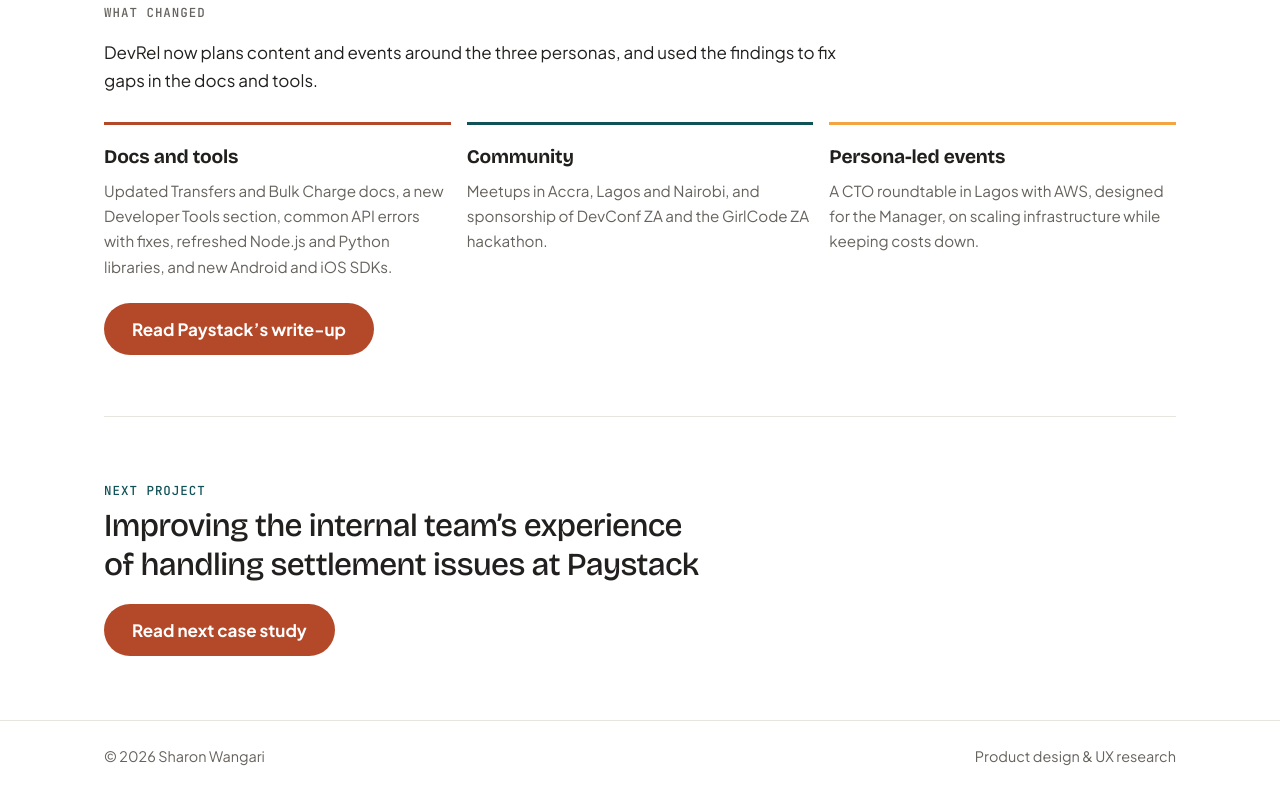
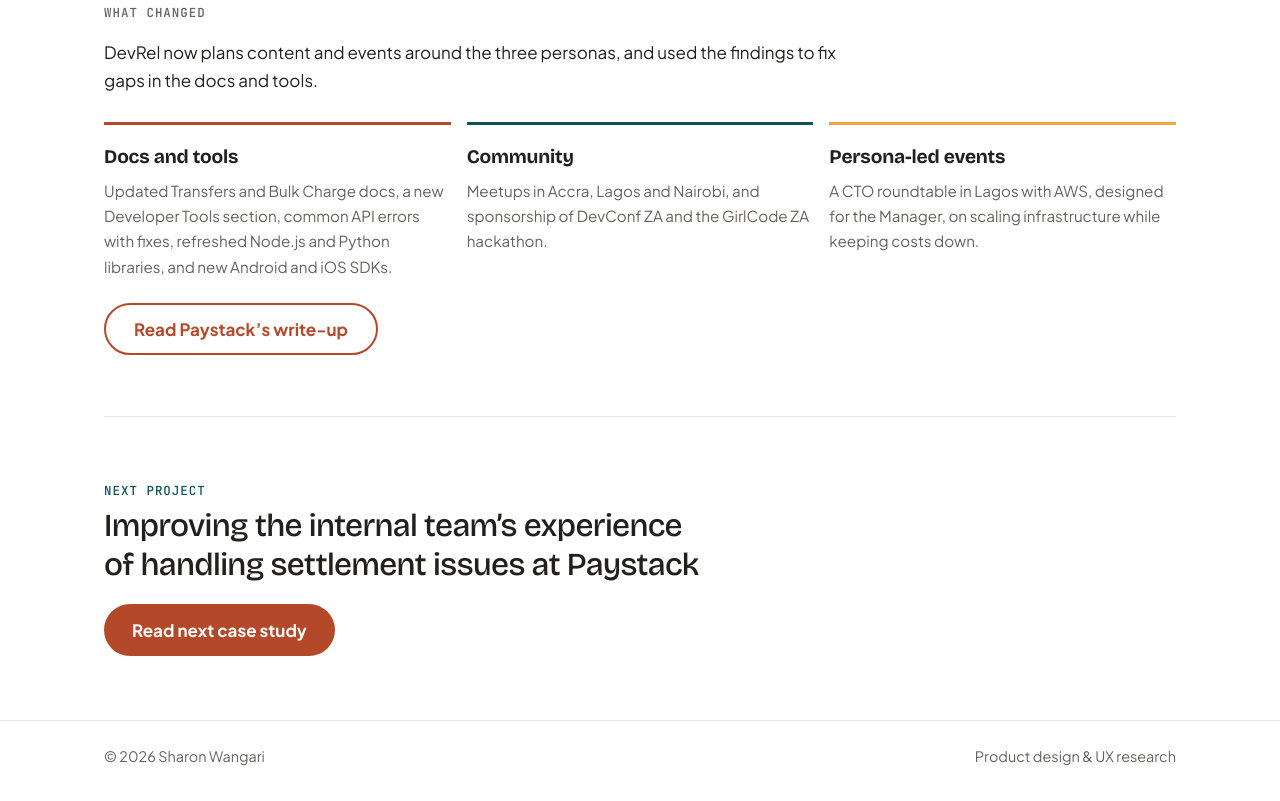
Before and after one commit to elijahmbaru/sharon_portfolio, a plain HTML site: page devrel-research.html in a window 1280 px wide. Shown: the part 10688-11489 px from the top of the page. Drawn offline with nearby package versions, Linux system fonts and the light colour scheme.

Commit message:
Update portfolio website
Co-Authored-By: Claude Sonnet 5.5 <noreply@anthropic.com>

```diff
--- a/devrel-research.html
+++ b/devrel-research.html
@@ -254,6 +254,8 @@ figcaption { font-size: 0.88rem; color: var(--muted); margin-top: 12px; }
 .next { display: flex; flex-wrap: wrap; align-items: center; justify-content: space-between; gap: 20px; padding-block: 64px; }
 .next h2 { margin: 0; }
 .pill { display: inline-flex; align-items: center; min-height: 52px; padding: 0 28px; border-radius: 999px; font-weight: 700; text-decoration: none; background: var(--primary); color: var(--white); }
+.pill.pill-outline { background: transparent; color: var(--primary); border: 2px solid var(--primary); transition: background .2s ease, color .2s ease; }
+.pill.pill-outline:hover { background: var(--primary); color: var(--white); }
 footer { border-top: 1px solid var(--line); }
 footer .wrap { padding-block: 24px 32px; color: var(--muted); font-size: 0.9rem; display: flex; justify-content: space-between; flex-wrap: wrap; gap: 12px; }
 @media (prefers-reduced-motion: reduce) { html { scroll-behavior: auto; } }
@@ -565,7 +567,7 @@ footer .wrap { padding-block: 24px 32px; color: var(--muted); font-size: 0.9rem;
       <div class="need"><h3>Community</h3><p>Meetups in Accra, Lagos and Nairobi, and sponsorship of DevConf ZA and the GirlCode ZA hackathon.</p></div>
       <div class="need"><h3>Persona-led events</h3><p>A CTO roundtable in Lagos with AWS, designed for the Manager, on scaling infrastructure while keeping costs down.</p></div>
     </div>
-    <p style="margin-top: 24px"><a class="pill" href="https://paystack.com/blog/engineering-design/developer-experience" target="_blank" rel="noopener">Read Paystack’s write-up</a></p>
+    <p style="margin-top: 24px"><a class="pill pill-outline" href="https://paystack.com/blog/engineering-design/developer-experience" target="_blank" rel="noopener">Read Paystack’s write-up</a></p>
   </section>
 
   <div class="wrap"><hr class="divider"></div>
```
